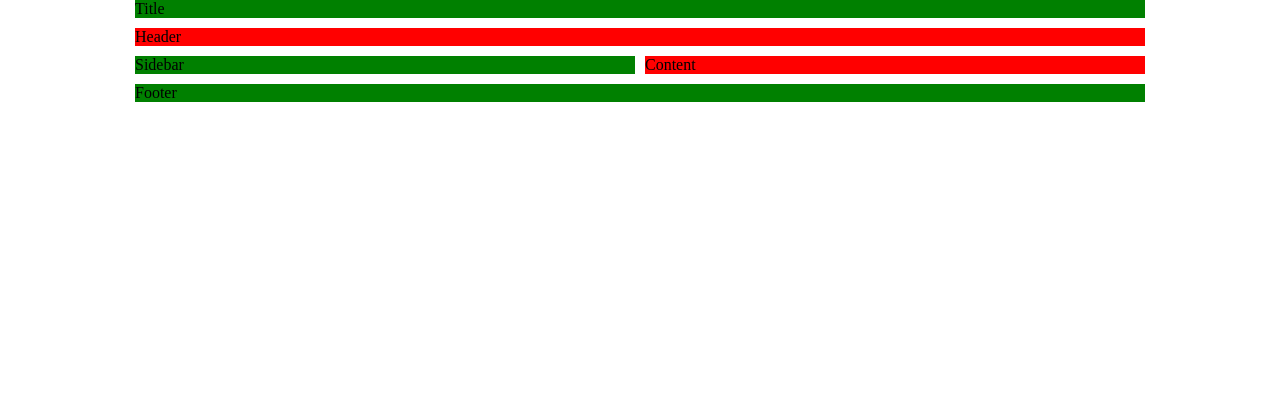
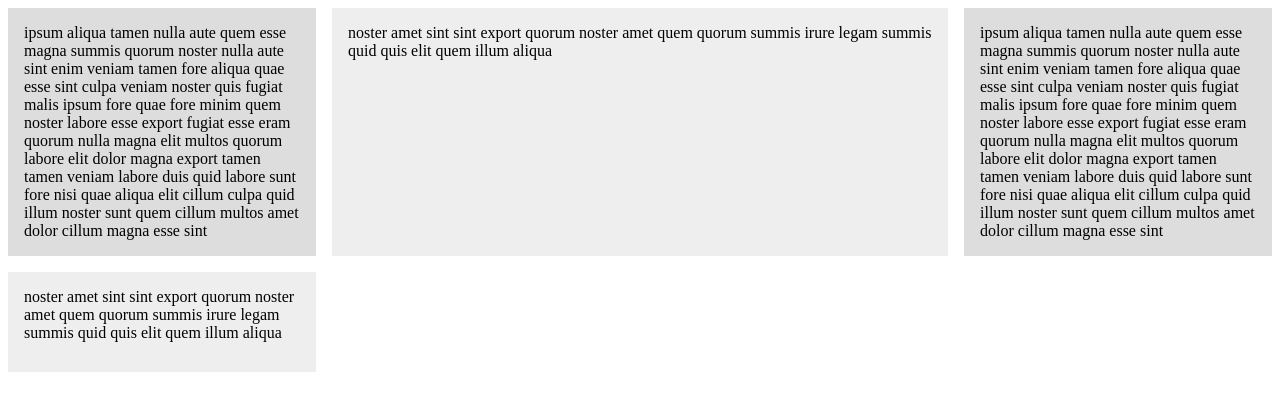
Before and after one commit to kaileeagray/gray_meek_two, a plain HTML site: page index.html in a window 1280 px wide. Drawn offline with Linux system fonts and the light colour scheme.

Commit message:
end tutorial 2

```diff
--- a/index.html
+++ b/index.html
@@ -7,12 +7,33 @@
     <title></title>
   </head>
   <body>
-    <div class="grid">
-      <div class="title">Title</div>
-      <div class="header">Header</div>
-      <div class="sidebar">Sidebar</div>
-      <div class="content">Content</div>
-      <div class="footer">Footer</div>
+    <div class="wrapper">
+      <div class="">
+        ipsum aliqua tamen nulla aute quem esse magna summis quorum noster nulla aute
+        sint enim veniam tamen fore aliqua quae esse sint culpa veniam noster quis
+        fugiat malis ipsum fore quae fore minim quem noster labore esse export fugiat
+        esse eram quorum nulla magna elit multos quorum labore elit dolor magna export
+        tamen tamen veniam labore duis quid labore sunt fore nisi quae aliqua elit
+        cillum culpa quid illum noster sunt quem cillum multos amet dolor cillum magna
+        esse sint
+      </div>
+      <div class="">
+        noster amet sint sint export quorum noster amet quem quorum summis irure legam
+        summis quid quis elit quem illum aliqua
+      </div>
+      <div class="">
+        ipsum aliqua tamen nulla aute quem esse magna summis quorum noster nulla aute
+        sint enim veniam tamen fore aliqua quae esse sint culpa veniam noster quis
+        fugiat malis ipsum fore quae fore minim quem noster labore esse export fugiat
+        esse eram quorum nulla magna elit multos quorum labore elit dolor magna export
+        tamen tamen veniam labore duis quid labore sunt fore nisi quae aliqua elit
+        cillum culpa quid illum noster sunt quem cillum multos amet dolor cillum magna
+        esse sint
+      </div>
+      <div class="">
+        noster amet sint sint export quorum noster amet quem quorum summis irure legam
+        summis quid quis elit quem illum aliqua
+      </div>
     </div>
   </body>
 </html>
--- a/style.css
+++ b/style.css
@@ -1,58 +1,40 @@
-* {
-  margin: 0;
-  padding: 0;
+.wrapper{
+  display:grid;
+  grid-template-columns:1fr 2fr 1fr;
+  grid-auto-rows:minmax(100px, auto);
+  grid-gap:1em;
+  justify-items:stretch;
+  align-items:stretch;
 }
 
-.grid {
-  display: grid;
-  grid-template-columns: 1fr 1fr;
-  grid-template-rows: 1fr 1fr 1fr 1fr;
-  grid-template-areas:
-  "title title"
-  "header header"
-  "sidebar sidebar"
-  "content content"
-  "footer footer";
-  grid-gap: 10px;
+.wrapper > div{
+  background:#eee;
+  padding:1em;
+}
+.wrapper > div:nth-child(odd){
+  background:#ddd;
 }
 
-.title {
-  grid-area: title;
+.box1{
+  /*align-self:start;*/
+  grid-column:1/3;
+  grid-row:1/3;
 }
 
-.header {
-  grid-area: header;
+.box2{
+  /*align-self:end;*/
+  grid-column:3;
+  grid-row:1/3;
 }
 
-.sidebar {
-  grid-area: sidebar;
+.box3{
+  /*justify-self:end;*/
+  grid-column:2/4;
+  grid-row:3;
 }
 
-.content {
-  grid-area: content;
+.box4{
+  grid-column:1;
+  grid-row:2/4;
+  border:1px solid #333;
 }
-
-.footer {
-  grid-area: footer;
-}
-
-.grid div:nth-child(even) {
-  background-color: red;
-}
-
-.grid div:nth-child(odd) {
-  background-color: green;
-}
-
-@media screen and (min-width: 736px) {
-  .grid {
-    display: grid;
-    grid-template-columns: 1fr 500px 500px 1fr;
-    grid-template-rows: 1fr 1fr 1fr 1fr;
-    grid-template-areas:
-    ". title title ."
-    ". header header ."
-    ". sidebar content ."
-    ". footer footer .";
-  }
-}
```
Also changed, not shown: index2.html (added, +35 -0 lines), index3.html (added, +16 -0 lines), 1 other file.
